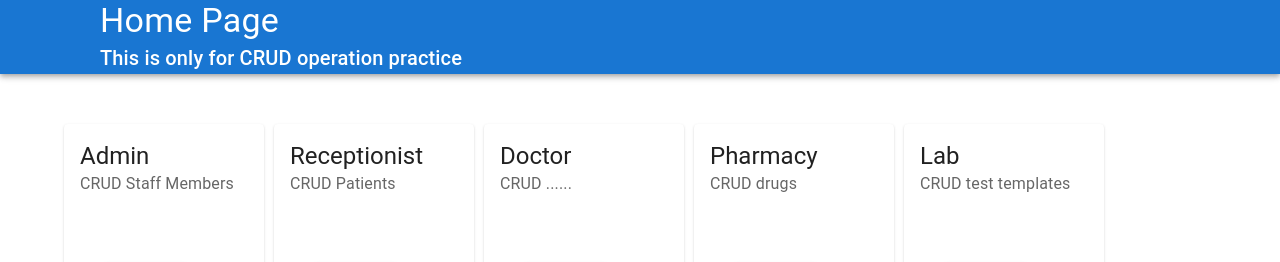
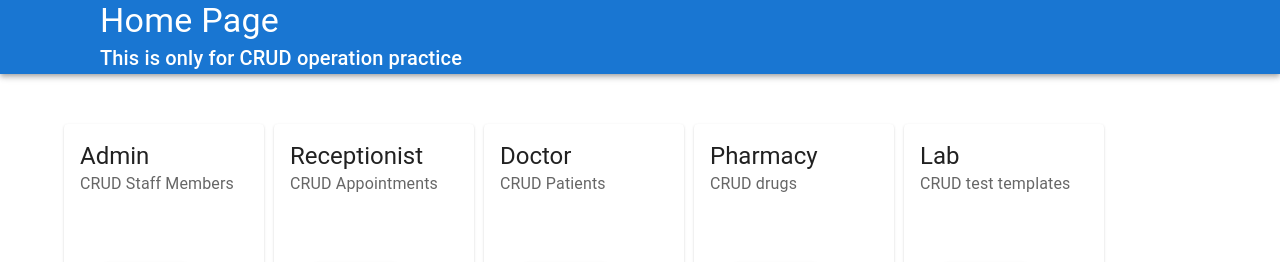
Before and after one commit to Bistec-UOM/test_crudapp, a React (Create React App) app: page / in a window 1280 px wide. Shown: the top 262 px of the page. Built offline with nearby package versions, Linux system fonts and the light colour scheme.

Commit message:
home page CRUD sub topics corrections

```diff
--- a/src/components/Home.js
+++ b/src/components/Home.js
@@ -38,7 +38,7 @@ export default function Home() {
                       Receptionist
                     </Typography>
                     <Typography sx={{ mb: 1.5 }} color="text.secondary">
-                      CRUD Patients
+                      CRUD Appointments
                     </Typography>
                 </CardContent>
                 <Button size="small" variant="contained" onClick={()=>navigate('recep')} sx={{margin:5}}>Login<LoginIcon></LoginIcon></Button>
@@ -51,7 +51,7 @@ export default function Home() {
                       Doctor
                     </Typography>
                     <Typography sx={{ mb: 1.5 }} color="text.secondary">
-                      CRUD ......
+                      CRUD Patients
                     </Typography>
                 </CardContent>
                 <Button size="small" variant="contained" onClick={()=>navigate('doct')} sx={{margin:5}}>Login<LoginIcon></LoginIcon></Button>
```
